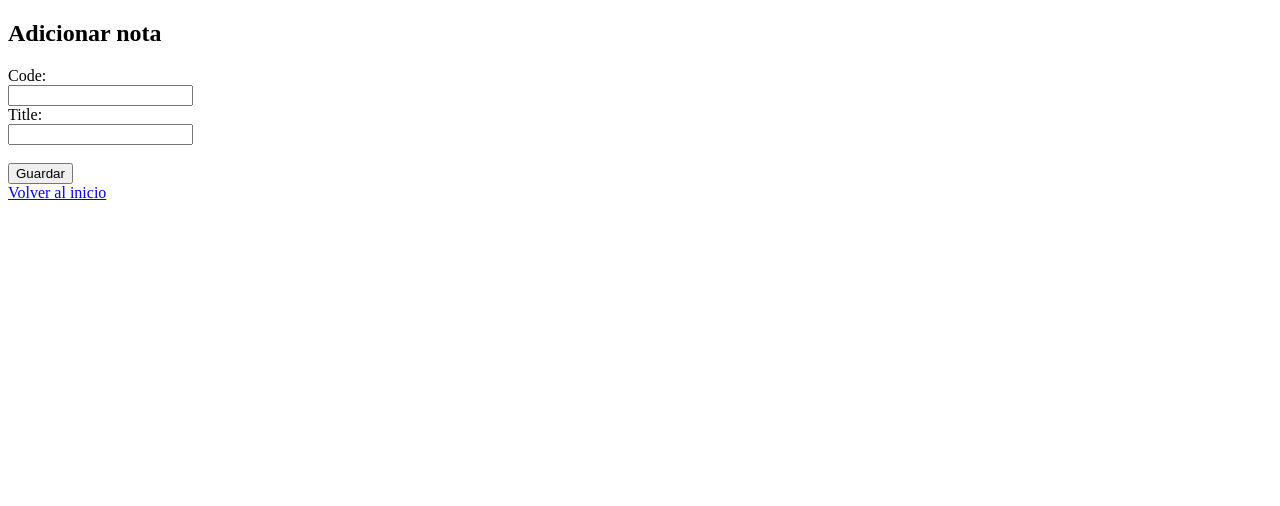
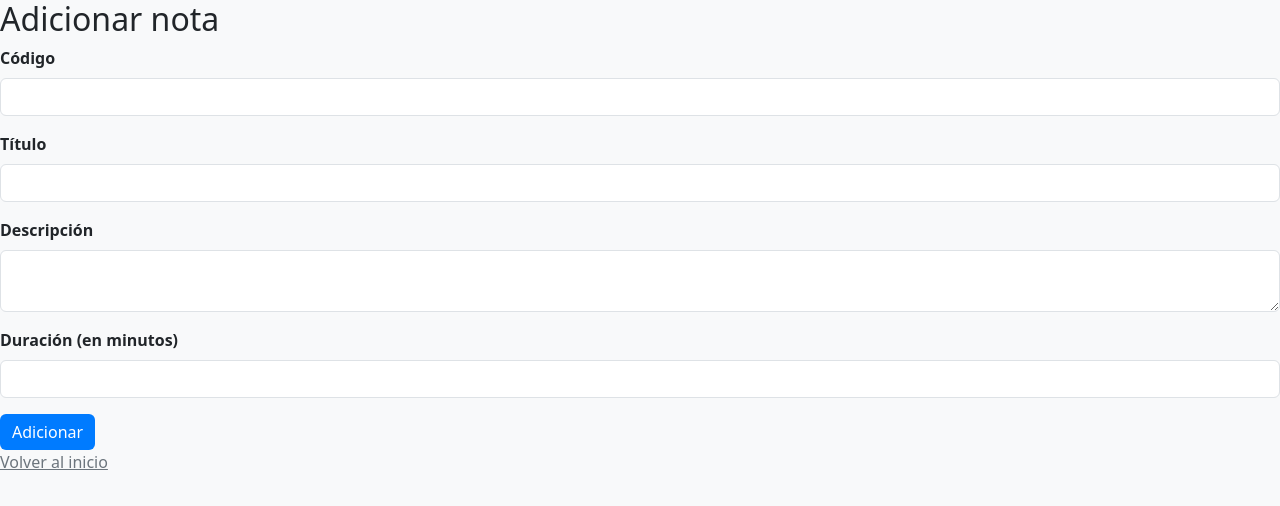
Before and after one commit to VSofia-1/Lab-Frontend, a plain HTML site: page video/add.html in a window 1280 px wide. Drawn offline with nearby package versions, Linux system fonts and the light colour scheme.

Commit message:
Actualizar listar y adicionar

```diff
--- a/video/add.html
+++ b/video/add.html
@@ -4,22 +4,33 @@
     <meta charset="UTF-8">
     <title>Title</title>
 </head>
+<link href="https://cdn.jsdelivr.net/npm/bootstrap@5.3.2/dist/css/bootstrap.min.css" rel="stylesheet">
+<link rel="stylesheet" href="/css/styles.css">
+
 <body>
 
 
 
 <h2>Adicionar nota</h2>
-
-<form >
-    <label for="code">Code:</label><br>
-    <input type="text" id="code" name="code" value=""><br>
-    <label for="title">Title:</label><br>
-    <input type="text" id="title" name="title" value=""><br><br>
-
-    <input type="button" value="Guardar" class="btn btn-primary" onclick="add();">
+<form action="/videos/adicionar" method="POST">
+    <div class="mb-3">
+        <label for="codigo" class="form-label">Código</label>
+        <input type="text" id="codigo" name="code" class="form-control" required>
+    </div>
+    <div class="mb-3">
+        <label for="titulo" class="form-label">Título</label>
+        <input type="text" id="titulo" name="title" class="form-control" required>
+    </div>
+    <div class="mb-3">
+        <label for="descripcion" class="form-label">Descripción</label>
+        <textarea id="descripcion" name="description" class="form-control" required></textarea>
+    </div>
+    <div class="mb-3">
+        <label for="duracion" class="form-label">Duración (en minutos)</label>
+        <input type="number" id="duracion" name="duration" class="form-control" required>
+    </div>
+    <button type="submit" class="btn btn-primary"  value="Guardar" onclick="add();">Adicionar</button>
 </form>
-
-
 
 <a href="../index.html" class="link-secondary">Volver al inicio</a>
 
@@ -37,10 +48,14 @@
 
         var code = document.getElementById("code");
         var title = document.getElementById("title");
+        var description = document.getElementById("description");
+        var duration = document.getElementById("duration");
 
         var newVideo = {
             "code": code.value,
-            "title": title.value
+            "title": title.value,
+            "description": description.value,
+            "duration": duration.value
         }
 
         console.log("Adding video:" + JSON.stringify(newVideo));
--- /dev/null
+++ b/video/css/styles.css
@@ -0,0 +1,17 @@
+body {
+    background-color: #f8f9fa;
+}
+
+.table {
+    margin-top: 20px;
+    border: 1px solid #ddd;
+}
+
+.form-label {
+    font-weight: bold;
+}
+
+.btn-primary {
+    background-color: #007bff;
+    border: none;
+}
```
Also changed, not shown: index.html (+3 -0 lines), video/list.html (+25 -15 lines).
